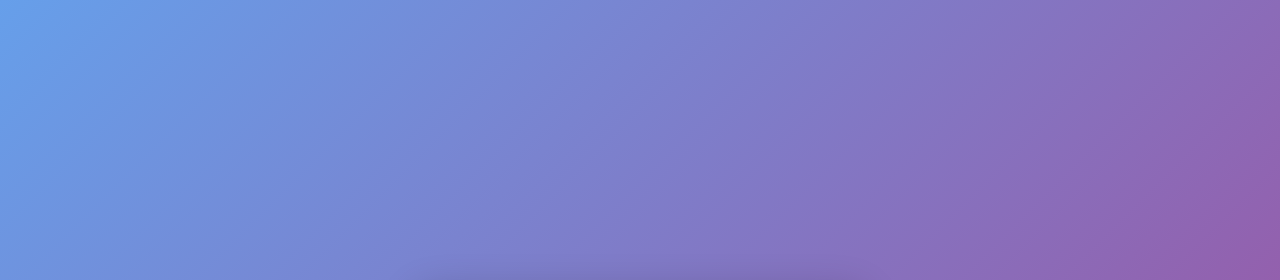
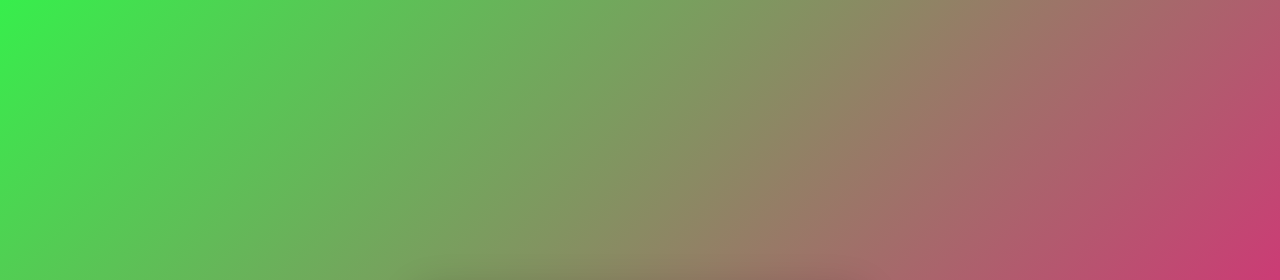
Before and after one commit to andreaG-student-its24/EventHub, a website: page public/index.html in a window 1280 px wide. Shown: the top 280 px of the page. Drawn offline with Linux system fonts and the light colour scheme.

Commit message:
modifica del gradiente di sfondo del corpo

```diff
--- a/public/styles.css
+++ b/public/styles.css
@@ -6,7 +6,7 @@
 
 body {
     font-family: 'Segoe UI', Tahoma, Geneva, Verdana, sans-serif;
-    background: linear-gradient(135deg, #669fea 0%, #a24b99 100%);
+    background: linear-gradient(135deg, #37ee4c 0%, #fd0083 100%);
     min-height: 100vh;
     display: flex;
     flex-direction: column;
```
